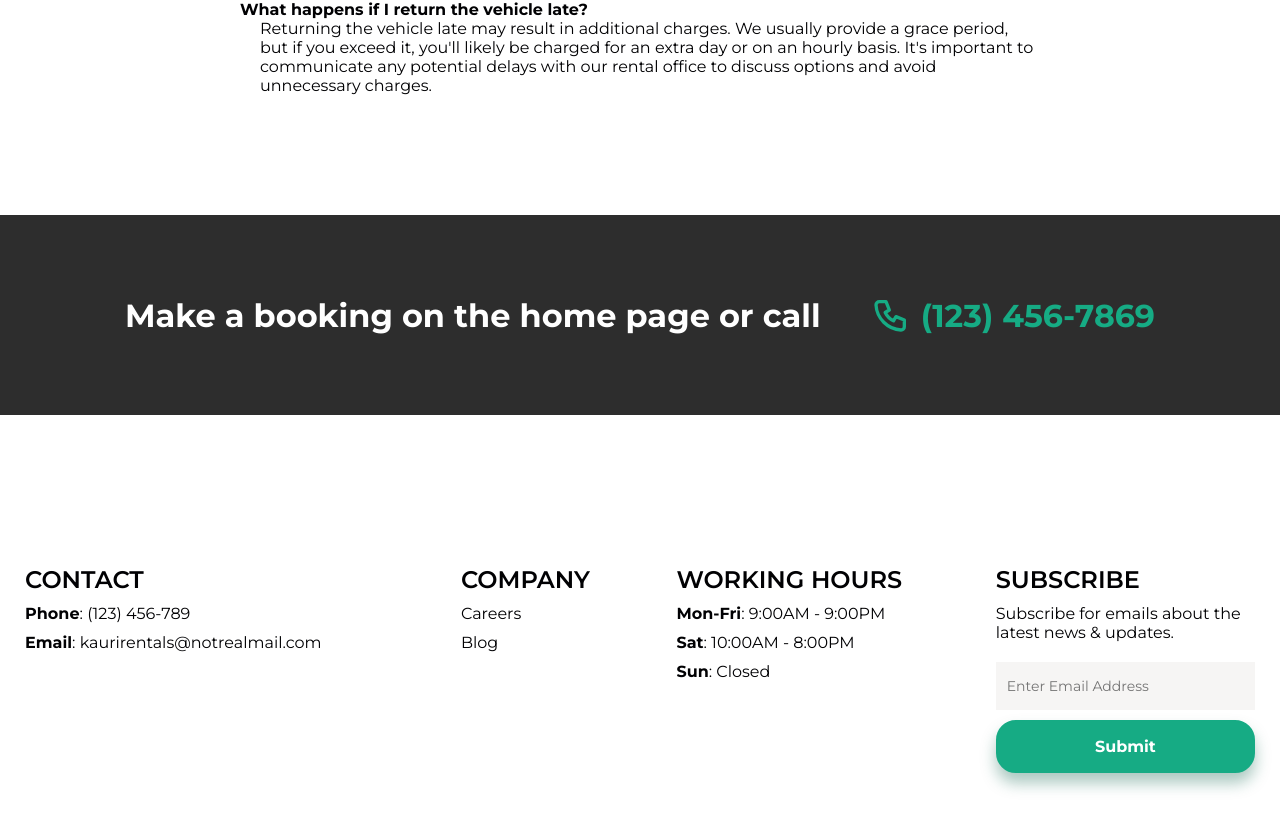
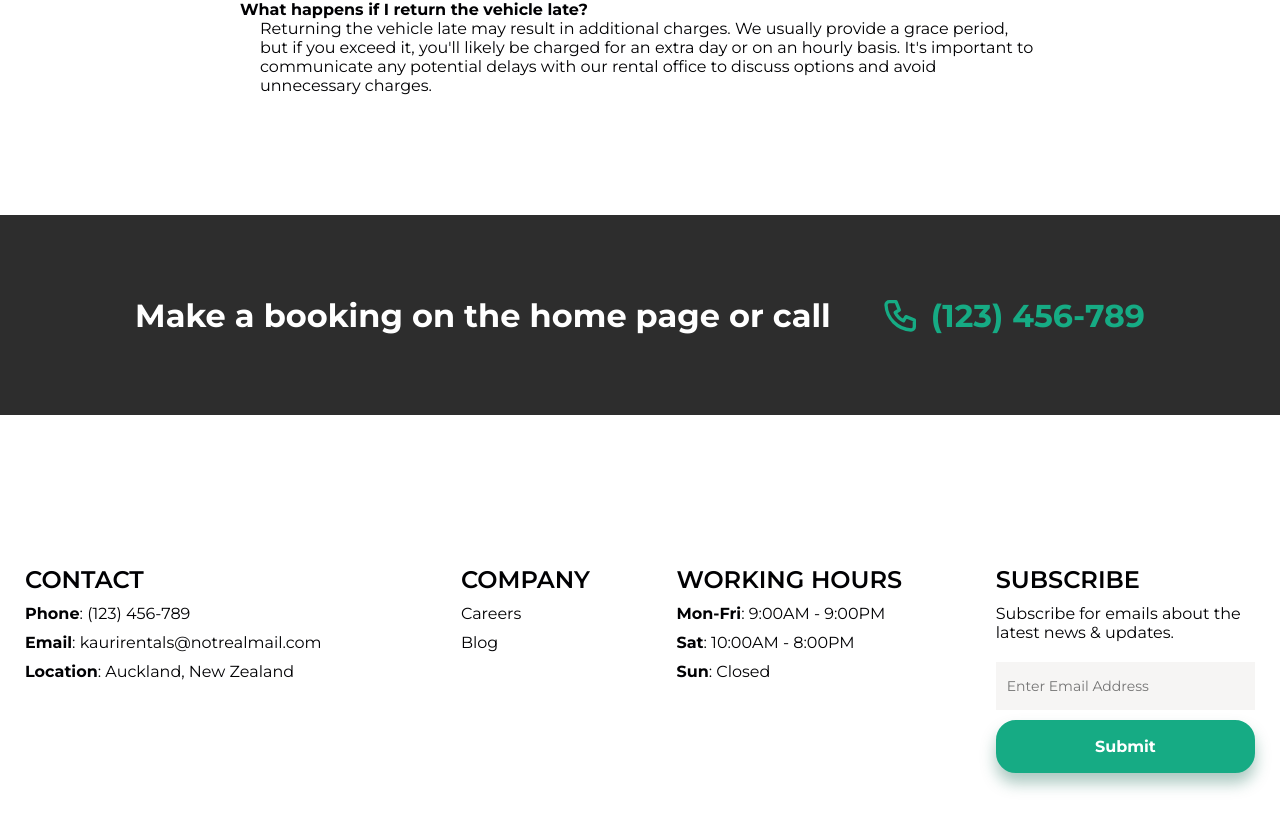
Before and after one commit to NigelThomasBell/KauriRentals, a React (Vite) app: page /faq in a window 1280 px wide. Shown: the part 742-1571 px from the top of the page. Built offline with nearby package versions, Linux system fonts and the light colour scheme.

Commit message:
Updated contact section

```diff
--- a/src/components/Footer.tsx
+++ b/src/components/Footer.tsx
@@ -1,5 +1,5 @@
 import {
-  FOOTER_CONTACT_DATA,
+  CONTACT_DATA,
   FOOTER_COMPANY_DATA,
   FOOTER_WORKING_HOURS_DATA,
 } from "../data/WebsiteData";
@@ -12,7 +12,7 @@ function Footer() {
           <div className="footer-content">
             <ul className="footer-content__section">
               <li>Contact</li>
-              {FOOTER_CONTACT_DATA.map((item, index) => (
+              {CONTACT_DATA.map((item, index) => (
                 <li key={index}>
                   <a href={item.link}>
                     <b>{item.title}</b>: {item.text}
--- a/src/components/route-components/banners/BookBanner.tsx
+++ b/src/components/route-components/banners/BookBanner.tsx
@@ -1,5 +1,5 @@
 import { IconPhone } from "@tabler/icons-react";
-import { DETAILS_DATA } from "../../../data/WebsiteData";
+import { CONTACT_DATA } from "../../../data/WebsiteData";
 
 function BookBanner() {
   return (
@@ -10,7 +10,7 @@ function BookBanner() {
             <h2>Make a booking on the home page or call</h2>
             <span>
               <IconPhone width={40} height={40} />
-              <h3>{DETAILS_DATA.phone}</h3>
+              <h3>{CONTACT_DATA[0].text}</h3>
             </span>
           </div>
         </div>
--- a/src/data/WebsiteData.tsx
+++ b/src/data/WebsiteData.tsx
@@ -175,8 +175,8 @@ export const TESTIMONIAL_PEOPLE_DATA = [
   },
 ];
 
-// Footer
-export const FOOTER_CONTACT_DATA = [
+// Footer and Contact
+export const CONTACT_DATA = [
   {
     title: "Phone",
     link: "tel:123456789",
@@ -186,6 +186,11 @@ export const FOOTER_CONTACT_DATA = [
     title: "Email",
     link: "mailto:kaurirentals@notrealmail.com",
     text: "kaurirentals@notrealmail.com",
+  },
+  {
+    title: "Location",
+    link: "https://www.google.com/maps/place/Albert+Park/@-36.8506426,174.7678881,15z/data=!4m2!3m1!1s0x0:0x1106c8f13dfbfc12?sa=X&ved=1t:2428&ictx=111",
+    text: "Auckland, New Zealand",
   }
 ];
 export const FOOTER_COMPANY_DATA = [
@@ -232,14 +237,7 @@ export const ABOUT_FIGURES_DATA = [
     number: "18",
     category: "Repair Shops",
   },
-];
-
-// Contact
-export const DETAILS_DATA = {
-  phone: "(123) 456-7869",
-  email: "kaurirentals@notrealmail.com",
-  location: "Auckland, New Zealand",
-}
+]
 
 // Our Team
 export const TEAM_PEOPLE_DATA = [
--- a/src/pages/Contact.tsx
+++ b/src/pages/Contact.tsx
@@ -1,6 +1,6 @@
 import SubNavbar from "../components/route-components/SubNavbar";
 import BookBanner from "../components/route-components/banners/BookBanner";
-import { DETAILS_DATA } from "../data/WebsiteData";
+import { CONTACT_DATA } from "../data/WebsiteData";
 
 function Contact() {
   return (
@@ -11,9 +11,9 @@ function Contact() {
           <div className="contact-div">
             <div className="contact-div__text">
               <h2>Need more info?</h2>
-              {Object.entries(DETAILS_DATA).map(([key, value]) => (
-                <a key={key} href="/">
-                  {value}
+              {CONTACT_DATA.map((item) => (
+                <a href={item.link}>
+                  <b>{item.title}:</b> {item.text}
                 </a>
               ))}
             </div>
--- a/src/styles/sections/_contact.scss
+++ b/src/styles/sections/_contact.scss
@@ -32,15 +32,6 @@
     h2 {
       font-size: $h2-size;
       line-height: 1.3;
-      margin-bottom: 2rem;
-    }
-
-    /* Paragraph */
-    p {
-      font-size: $normal-text-size;
-      font-family: $font;
-      color: $text-gray;
-      line-height: 1.6;
       margin-bottom: 2rem;
     }
 
```
